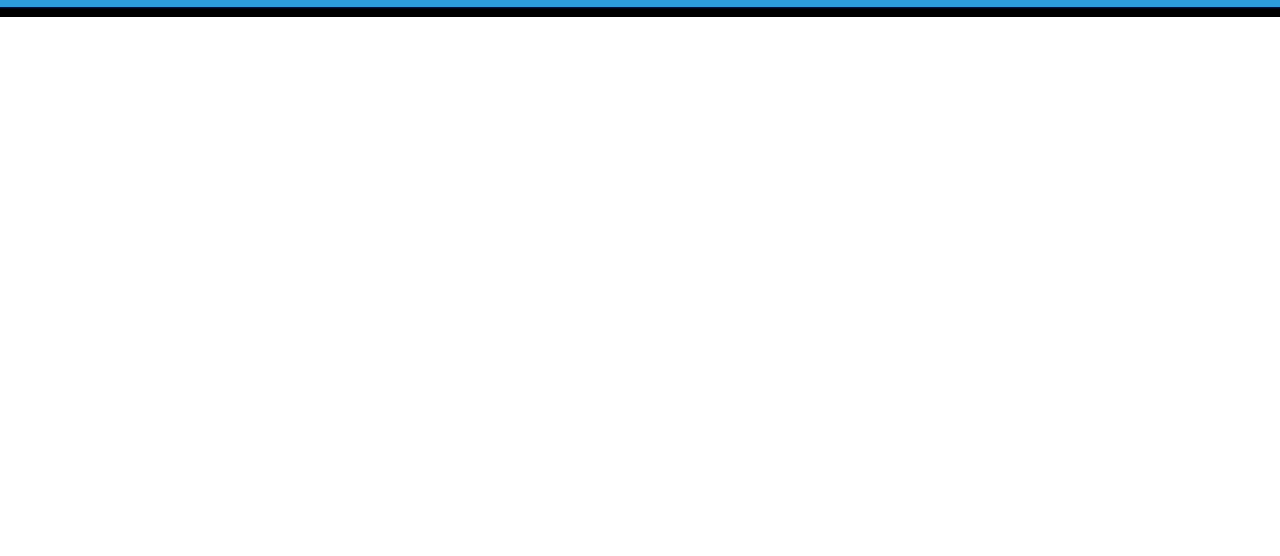
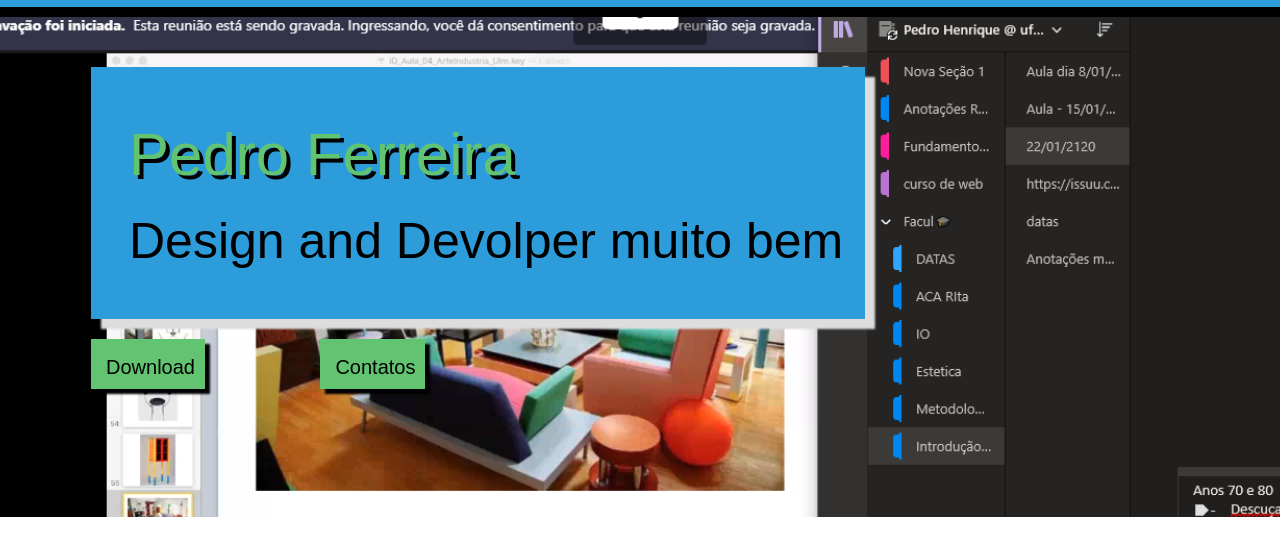
Before and after one commit to PedroFerreiraDesDev/Curso-de-HTML, a plain HTML site: page index.html in a window 1280 px wide. Shown: the part 104-660 px from the top of the page. Drawn offline with Linux system fonts and the light colour scheme; a web font is replaced by a local one.

Commit message:
creat Body Content

```diff
--- a/css/index.css
+++ b/css/index.css
@@ -47,9 +47,69 @@ a:hover{
     transition: transform 500ms linear;
 }
 #button:hover{
-    transform: rotate(1.0turn);
+    transform: translate(5px, 10%);
     color: #fff;
     background-color:#009955;
 
 
   }
+  section{
+    text-align: left;
+    width: 100%;
+  }
+.box{
+    align-items: center;
+    font-family: Piedra, sans-serif;
+    font-size: 35px;
+    background-color: #2D9CDB;
+    display:inline-block;
+    line-height: 26px;
+    box-shadow:10px 10px 2px #ddd;
+    padding: 15px 22px;
+    padding-left: 38px;
+    margin-top: 50px;
+    margin-left: 91px;
+}
+.bghome{
+    background-image: url("../assets/img/background-home.png");
+    background-repeat: no-repeat;
+    background-attachment: fixed;
+    background-position: center;
+    background-size: cover;
+    min-height: 500px;
+}
+
+.button2  {
+    align-items: center;
+    font-family: Piedra, sans-serif;
+}
+.button2 a{
+    background-color: #62C370;
+    height: 20px;
+    line-height: 26px;
+    box-shadow:5px 5px 2px #000000;
+    padding: 15px 10px;
+    padding-left: 5px;
+    margin-left: 91px ;
+    margin-top: 20px;
+
+}
+.button2 a {
+    display: inline-block;
+}
+.tittle1 {
+    color: #62C370;
+    font-size: 60px;
+    font-style: normal;
+    font-weight: 400;
+    letter-spacing: 0em;
+    text-align: left;
+    text-shadow: 4px 4px 0px #000000;
+}
+.tittle2 {
+    font-size: 50px;
+    font-style: normal;
+    font-weight: 400;
+    letter-spacing: 0em;
+    text-align: left;
+}
--- a/index.html
+++ b/index.html
@@ -21,6 +21,21 @@
             <a href="" >Contatos</a>
             <a id="button" href="" lang="en">Download</a>
         </nav>
+
     </header>
+    <section class="bghome">
+        <div class="box">
+            <div class="tittle1">
+            <p>Pedro Ferreira</p>
+            </div>
+            <div class="tittle2">
+            <p>Design and Devolper muito bem</p>
+            </div>
+            </div>
+        <div class="button2">
+            <a href="" class="">Download</a>
+            <a href="">Contatos</a>
+        </div>
+    </section>
 </body>
 </html>
```
Also changed, not shown: assets/img/background-home.png (added).
